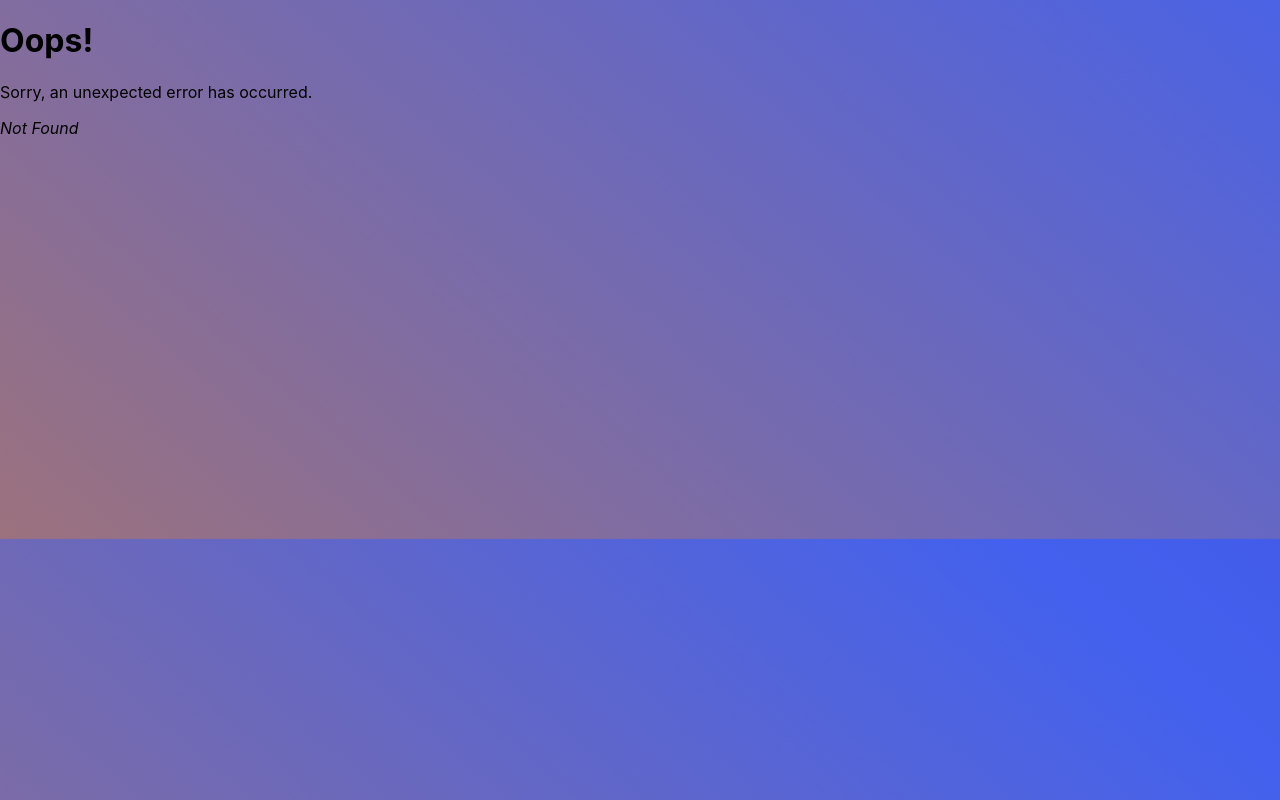
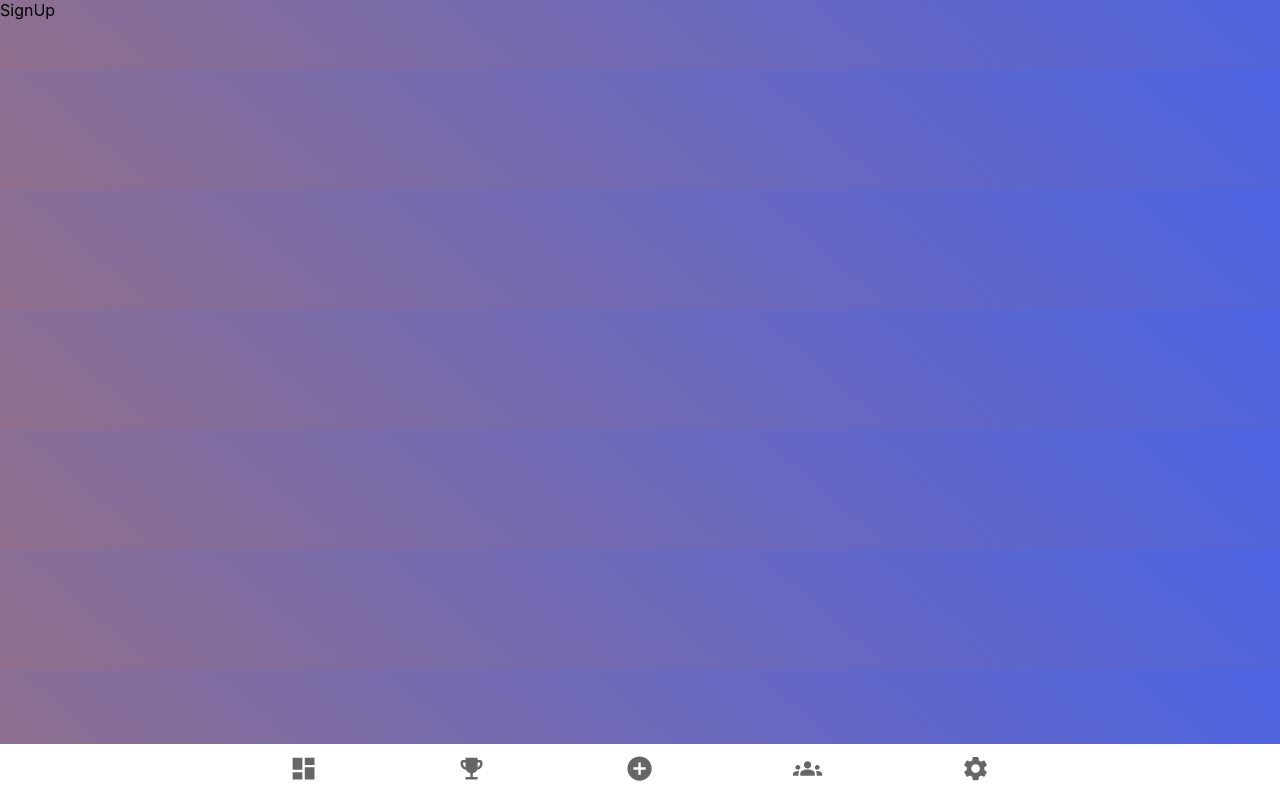
Before and after one commit to disgustatorium/softwareengineering, a React (Create React App) app in the folder react-app/: page /signUp in a window 1280 px wide. Before the commit this address had no page. Built offline with nearby package versions, Linux system fonts and the light colour scheme.

Commit message:
Add routes and blank pages for login and sign up

```diff
--- /dev/null
+++ b/react-app/src/routes/signUp.jsx
@@ -0,0 +1,9 @@
+import { Outlet, Link } from "react-router-dom";
+
+export default function SignUp() {
+    return (
+      <>
+      SignUp
+      </>
+    );
+  }
```
Also changed, not shown: react-app/src/index.js (+11 -1 lines), react-app/src/routes/login.jsx (added, +10 -0 lines).
